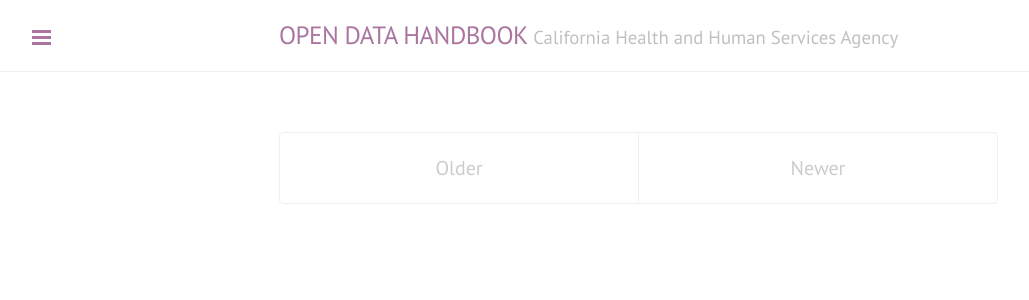
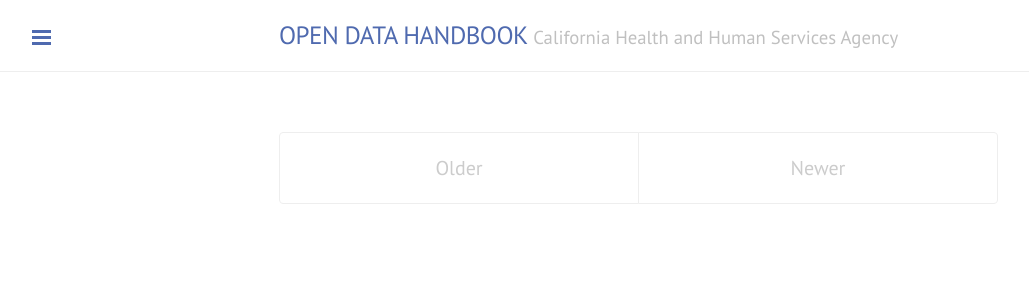
Before and after one commit to chhsdata/opendatahandbook, a Jekyll site: the page built from index.html, in a window 1280 px wide. Shown: the top 300 px of the page, without its empty margins (1-1030 px from the left). Built offline with Jekyll 4.4.1, drawn with Linux system fonts in a browser that asks for light colours.

Commit message:
Add CHHS blue color scheme

```diff
--- a/_config.yml
+++ b/_config.yml
@@ -1,7 +1,7 @@
 # Setup
 title:            OPEN DATA HANDBOOK
 tagline:          'California Health and Human Services Agency'
-description:      'Open Data Handbook'
+description:      'CHHS Open Data Handbook'
 url:              http://chhsopendata.github.io/opendatahandbook
 
 author:
--- a/_layouts/default.html
+++ b/_layouts/default.html
@@ -3,7 +3,7 @@
 
   {% include head.html %}
 
-  <body class="theme-base-0e">
+  <body class="theme-base-chhs">
 
     {% include sidebar.html %}
 
--- a/css/lanyon.css
+++ b/css/lanyon.css
@@ -543,3 +543,15 @@ a.pagination-item:hover {
 .theme-base-0f .related-posts li a:hover {
   color: #8f5536;
 }
+
+/* CHHS Blue */
+.theme-base-chhs .sidebar,
+.theme-base-chhs .sidebar-toggle:active,
+.theme-base-chhs #sidebar-checkbox:checked ~ .wrap .sidebar-toggle {
+  background-color: #4F6AAF;
+}
+.theme-base-chhs .container a,
+.theme-base-chhs .sidebar-toggle,
+.theme-base-chhs .related-posts li a:hover {
+  color: #4F6AAF;
+}
```
